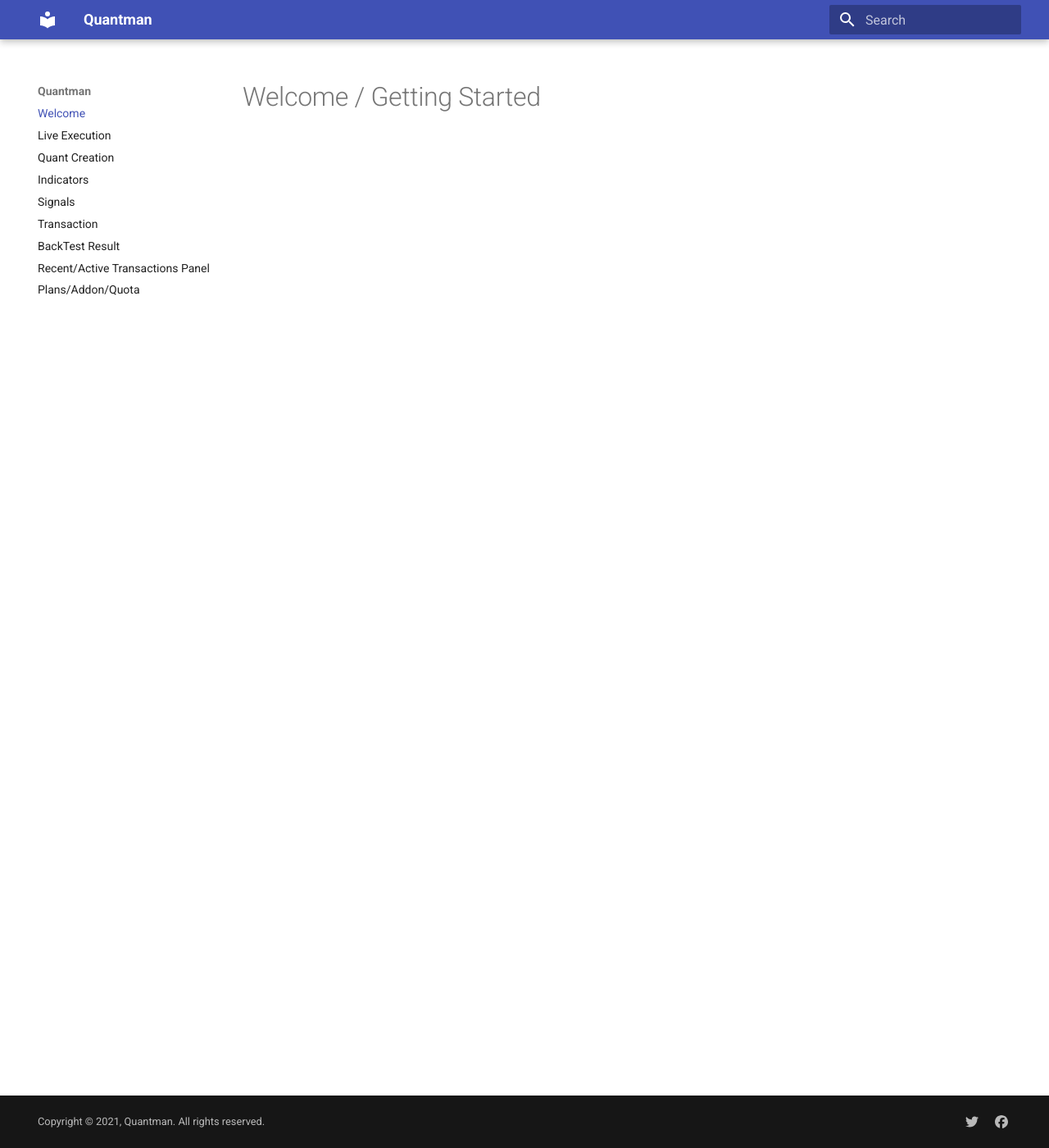
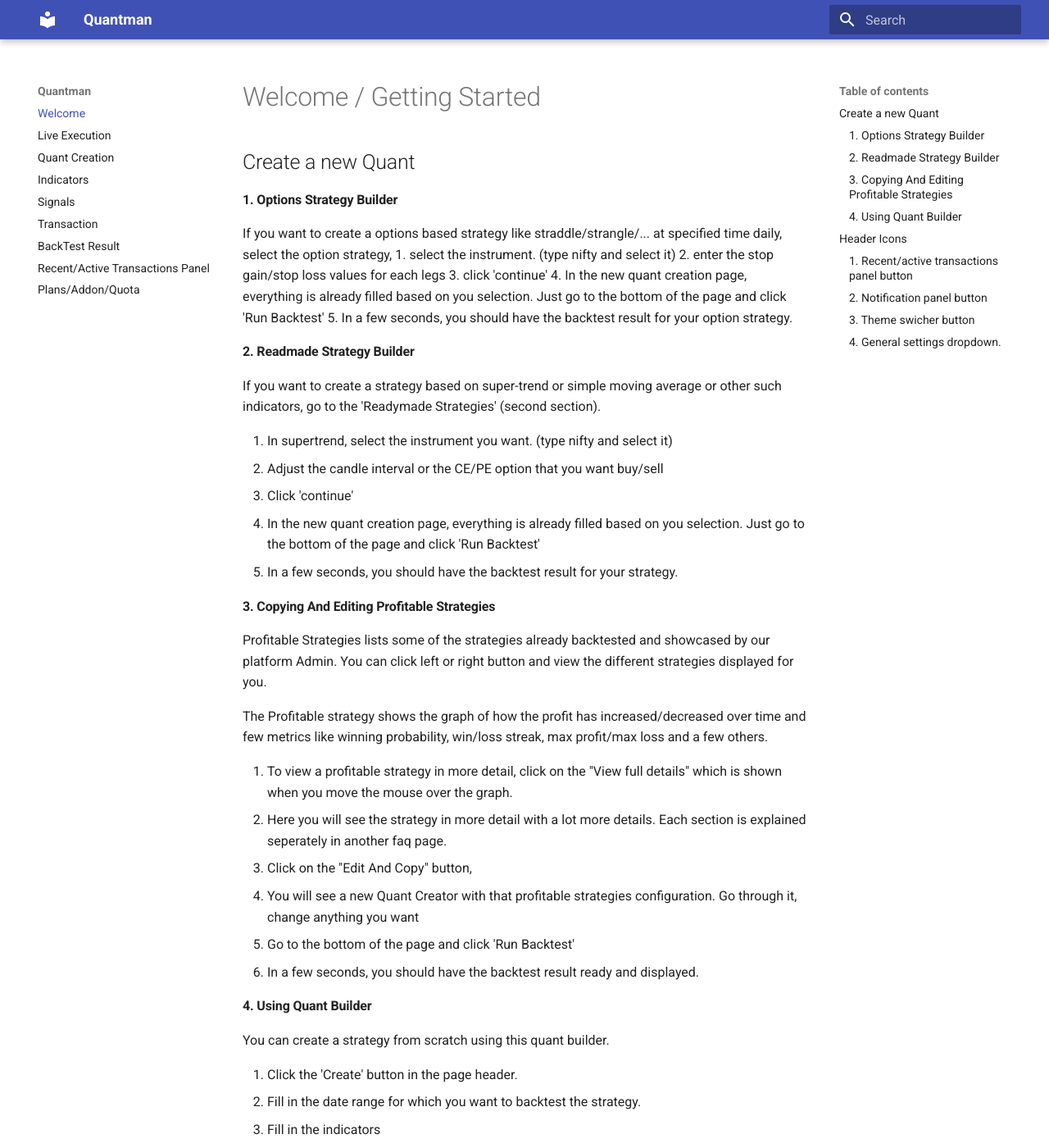
Before and after one commit to zeequant/quantman-docs, an MkDocs documentation site: the page built from docs/index.md, in a window 1280 px wide and 1400 px high. Shown: the whole window at 82% size. Built offline with MkDocs 1.6.1 and Material for MkDocs 9.7.7, drawn with Linux system fonts in a browser that asks for light colours; some of the changed text lies outside the part shown.

Commit message:
Basic getting started page.

```diff
--- a/docs/index.md
+++ b/docs/index.md
@@ -1 +1,78 @@
 # Welcome / Getting Started
+
+## Create a new Quant
+#### 1. Options Strategy Builder
+If you want to create a options based strategy like straddle/strangle/... at specified time daily, select the option strategy,
+1. select the instrument. (type nifty and select it)
+2. enter the stop gain/stop loss values for each legs
+3. click 'continue'
+4. In the new quant creation page, everything is already filled based on you selection. Just go to the bottom of the page and
+click 'Run Backtest'
+5. In a few seconds, you should have the backtest result for your option strategy.
+
+#### 2. Readmade Strategy Builder
+If you want to create a strategy based on super-trend or simple moving average or other such indicators, go to the
+'Readymade Strategies' (second section).
+
+1. In supertrend, select the instrument you want. (type nifty and select it)
+2. Adjust the candle interval or the CE/PE option that you want buy/sell
+3. Click 'continue'
+4. In the new quant creation page, everything is already filled based on you selection. Just go to the bottom of the page and
+click 'Run Backtest'
+5. In a few seconds, you should have the backtest result for your strategy.
+
+#### 3. Copying And Editing Profitable Strategies
+Profitable Strategies lists some of the strategies already backtested and showcased by our platform Admin. You can click left or right button
+and view the different strategies displayed for you.
+
+The Profitable strategy shows the graph of how the profit has increased/decreased over time and few metrics like winning probability,
+win/loss streak, max profit/max loss and a few others.
+
+1. To view a profitable strategy in more detail, click on the "View full details" which is shown when you move the mouse over the graph.
+2. Here you will see the strategy in more detail with a lot more details. Each section is explained seperately in another faq page.
+3. Click on the "Edit And Copy" button,
+4. You will see a new Quant Creator with that profitable strategies configuration. Go through it, change anything you want
+5. Go to the bottom of the page and click 'Run Backtest'
+6. In a few seconds, you should have the backtest result ready and displayed.
+
+#### 4. Using Quant Builder
+You can create a strategy from scratch using this quant builder.
+
+1. Click the 'Create' button in the page header.
+2. Fill in the date range for which you want to backtest the strategy.
+3. Fill in the indicators
+4. Add the entry and exit signal based on your indicators
+5. Select the options/future you want to transact when entry signal is achieved.
+6. Select appropriate stoploss/stopgain in individual legs and in overall section.
+5. Go to the bottom of the page and click 'Run Backtest'
+6. In a few seconds, you should have the backtest result ready and displayed.
+
+## Header Icons
+---------------------------------------------------------------------------------------------------
+
+In the header right side, you will see
+1. transactions panel button
+2. notifications panel button
+3. theme switcher button
+4. general settings dropdown
+
+
+![Strike Index](img/strikeIndex.png){ width="auto" }
+
+#### 1. Recent/active transactions panel button
+
+
+![Strike Index](img/strikeIndex.png){ width="auto" }
+
+#### 2. Notification panel button
+
+
+![Strike Index](img/strikeIndex.png){ width="auto" }
+
+#### 3. Theme swicher button
+
+Switch between light theme and dark theme using this button. Go ahead, try it out in [www.quantman.in](htttps://www.quantman.in)
+
+#### 4. General settings dropdown.
+
+You can check your quota usage, notification settings and payment history using these settings pages.
```
